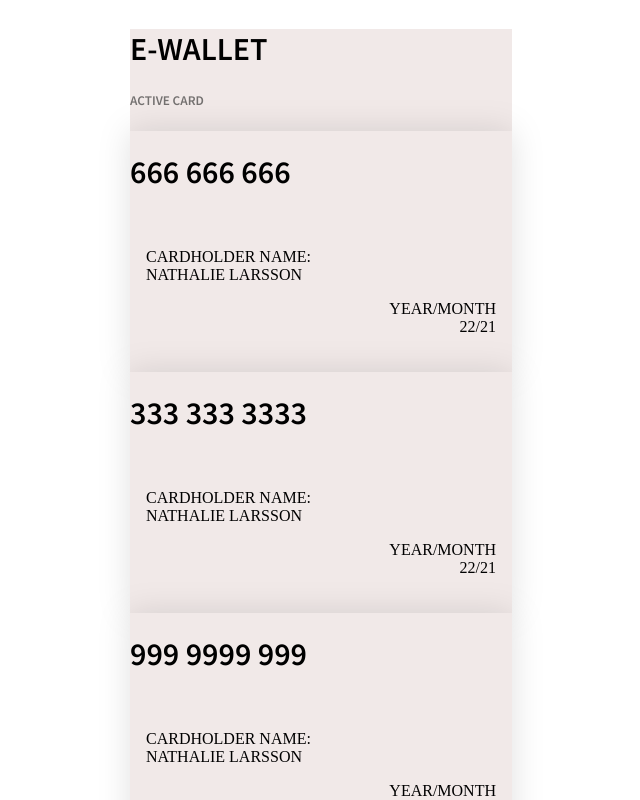
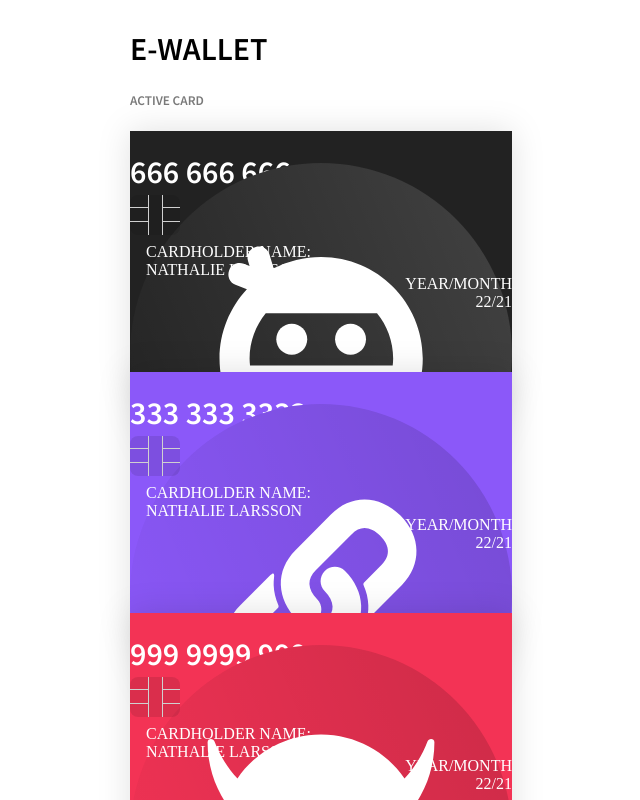
Before and after one commit to Nattzor/e-wallet-nathalie, a Vue app: page / in a window 1280 px wide. Shown: the top 800 px of the page, without its empty margins (319-959 px from the left). Built offline with nearby package versions, Linux system fonts and the light colour scheme; a web font is replaced by a local one.

Commit message:
refactor after feedback

```diff
--- a/src/App.vue
+++ b/src/App.vue
@@ -9,15 +9,37 @@
 </template>
 
 <script>
-import Wallet from './Wallet.vue'
-import AddCard from './AddCard.vue'
+import Wallet from './components/Wallet.vue'
+import AddCard from './components/AddCard.vue'
 
 export default {
   components: {Wallet, AddCard},
 data() { return {
-  cards: [{id: 0, name: 'Nathalie Larsson', cardnum: 666+" "+666+" "+666, year: 22, month:21, ccv: 555, vendor: ['Block Chain Inc']},
-    {id: 1, name: 'Nathalie Larsson', cardnum: 333+" "+333+" "+3333, year: 22, month:21, ccv: 555, vendor: 'Ninja Bank'},
-    {id: 2, name: 'Nathalie Larsson', cardnum: 999+" "+9999+" "+999, year: 22, month:21, ccv: 555, vendor: ''}],
+  cards: [{id: 0, name: 'Nathalie Larsson', cardnum: 666+" "+666+" "+666, year: 22, month:21, ccv: 555, vendor: {
+          name: 'Ninja Bank',
+          backgroundColor: '#222222',
+          color: 'white',
+          logo: require('./assets/ninja.svg'),
+          wifi: require('./assets/wifi_white.svg'),
+          chip: require('./assets/chip.svg')
+        }},
+    {id: 1, name: 'Nathalie Larsson', cardnum: 333+" "+333+" "+3333, year: 22, month:21, ccv: 555, vendor: {
+          name: 'Block Chain Inc',
+          backgroundColor: '#8B58F9',
+          color: 'white',
+          logo: require('./assets/blockchain.svg'),
+          wifi: require('./assets/wifi_white.svg'),
+          chip: require('./assets/chip.svg')
+        }},
+    {id: 2, name: 'Nathalie Larsson', cardnum: 999+" "+9999+" "+999, year: 22, month:21, ccv: 555, vendor:  {
+          name: 'Evil Corp',
+          backgroundColor: '#F33355',
+          color: 'white',
+          logo: require('./assets/evil.svg'),
+          wifi: require('./assets/wifi_white.svg'),
+          chip: require('./assets/chip.svg')
+
+        }}],
 currentView: 'wallet',
 }
 },
--- a/src/CardCard.vue
+++ /dev/null
@@ -1,67 +0,0 @@
-<template>
-  <div class="wrapper" v-bind:style="cardColors" @click="$emit('activeCard', card)">
-      <div>
-      <h1>{{card.cardnum}}</h1>
-      <img class="logo" v-bind:src="card.vendor.logo">
-      <p class="name">Cardholder name: <br>{{card.name}} </p>
-       <p class="date">Year/Month <br>{{card.year}}/{{card.month}}</p>
-       </div>
-       </div>
-</template>
-
-<script >
-export default {
-props: ['card'],
-computed: {
-    cardColors() {
-      return {
-        backgroundColor: this.card.vendor.backgroundColor,
-        color: this.card.vendor.color,
-      };
-}
-}
-}
-</script>
-
-<style scoped>
-img {
-    text-align: left;
-}
-
-.wrapper {
-    display: grid;
-grid-auto-rows: 5rem;
-filter: drop-shadow(0px 0px 16px rgba(0, 0, 0, 0.12));
-width: 382px;
-height: 241px;
-}
-
-/* .wrapper:nth-child(3){
-    position: relative;
-width: 382px;
-height: 241px;
-left: 16px;
-top: 515px;
-} */
-
-.logo {
- align-self: right;
-}
-
-.space {
-    margin: 1rem;
-}
-
-.name {
-  margin-left: 1rem;
-}
-.date {
-  text-align: right;
-  margin: 1rem;
-}
-
-.active {
-   transform: translateY(-50px);
-   transition: 1s;
-}
-</style>
--- a/src/AddCard.vue
+++ b/src/components/AddCard.vue
@@ -57,25 +57,25 @@ export default {
           name: 'Bitcoin Inc',
           backgroundColor: '#FFAE34',
           color: 'black',
-          logo: require('./assets/bitcoin.svg'),
+          logo: require('../assets/bitcoin.svg'),
         },
         {
           name: 'Ninja Bank',
           backgroundColor: '#222222',
           color: 'white',
-          logo: require('./assets/ninja.svg'),
+          logo: require('../assets/ninja.svg'),
         },
         {
           name: 'Block Chain Inc',
           backgroundColor: '#8B58F9',
           color: 'white',
-          logo: require('./assets/blockchain.svg'),
+          logo: require('../assets/blockchain.svg'),
         },
         {
           name: 'Evil Corp',
           backgroundColor: '#F33355',
           color: 'white',
-          logo: require('./assets/evil.svg'),
+          logo: require('../assets/evil.svg'),
         },
       ],
     }
--- /dev/null
+++ b/src/components/CardCard.vue
@@ -0,0 +1,59 @@
+<template>
+  <div class="wrapper" v-bind:style="cardColors" @click="$emit('activeCard', card)">
+    <h1>{{card.cardnum}}</h1>
+    <div class="logoWifi">
+    <img v-bind:src="card.vendor.logo">
+    <img v-bind:src="card.vendor.wifi">
+    </div>
+    <img class="chip" v-bind:src="card.vendor.chip">
+    <p class="name">Cardholder name: <br>{{card.name}} </p>
+    <p class="date">Year/Month <br>{{card.year}}/{{card.month}}</p>
+</div>
+</template>
+
+<script >
+export default {
+props: ['card'],
+computed: {
+    cardColors() {
+      return {
+        backgroundColor: this.card.vendor.backgroundColor,
+        color: this.card.vendor.color,
+    };
+}
+    }
+}
+</script>
+
+<style scoped>
+img {
+text-align: left;
+}
+
+.wrapper {
+width: 382px;
+height: 241px;
+filter: drop-shadow(0px 0px 16px rgba(0, 0, 0, 0.12));
+}
+
+.logoWifi {
+  display: flex;
+ flex-direction: column;
+}
+
+.space {
+    margin: 1rem;
+}
+
+.name {
+  margin-left: 1rem;
+}
+.date {
+  text-align: right;
+}
+
+.active {
+   transform: translateY(-50px);
+   transition: 1s;
+}
+</style>
--- a/src/Wallet.vue
+++ b/src/components/Wallet.vue
@@ -5,7 +5,7 @@
   <h5>Active card</h5>
   <CardCard v-if="isActive" v-bind:card="isActive"/>
 
-  <CardCard v-for="card in cards" :key ="card.id" v-bind:card="card" @activeCard="activeCard" />
+  <CardCard class="cardStack" v-for="card in cards" :key ="card.id" v-bind:card="card" @activeCard="activeCard" />
   </div>
   <button class="bottomOfPage" @click="changeView">Add new Card </button>
   </main>
@@ -30,32 +30,26 @@ this.isActive = card
 this.$emit('activeCard', this.isActive)
 }
     },
-    // computed: {
-    // cardColors() {
-    //   return {
-    //     backgroundColor: this.card.vendor.backgroundColor,
-    //     color: this.card.vendor.color,
-    //   };
-    // }
-    // }
 }
 </script>
 
 
 <style>
-div{
-  width: 382px;
-  background-color: rgb(241, 233, 232);
+.cardStack{
+display: grid;
+grid-auto-rows: 2rem;
+background-color: rgb(241, 233, 232);
 }
 
 .bottomOfPage {
-  position: relative;
+position: relative;
 width: 382px;
 height: 80px;
 left: 16px;
-top: 2rem;
+top: 5rem;
 }
+
 article{
-    margin-bottom: 10rem;;
+margin-bottom: 10rem;;
 }
 </style>
```
